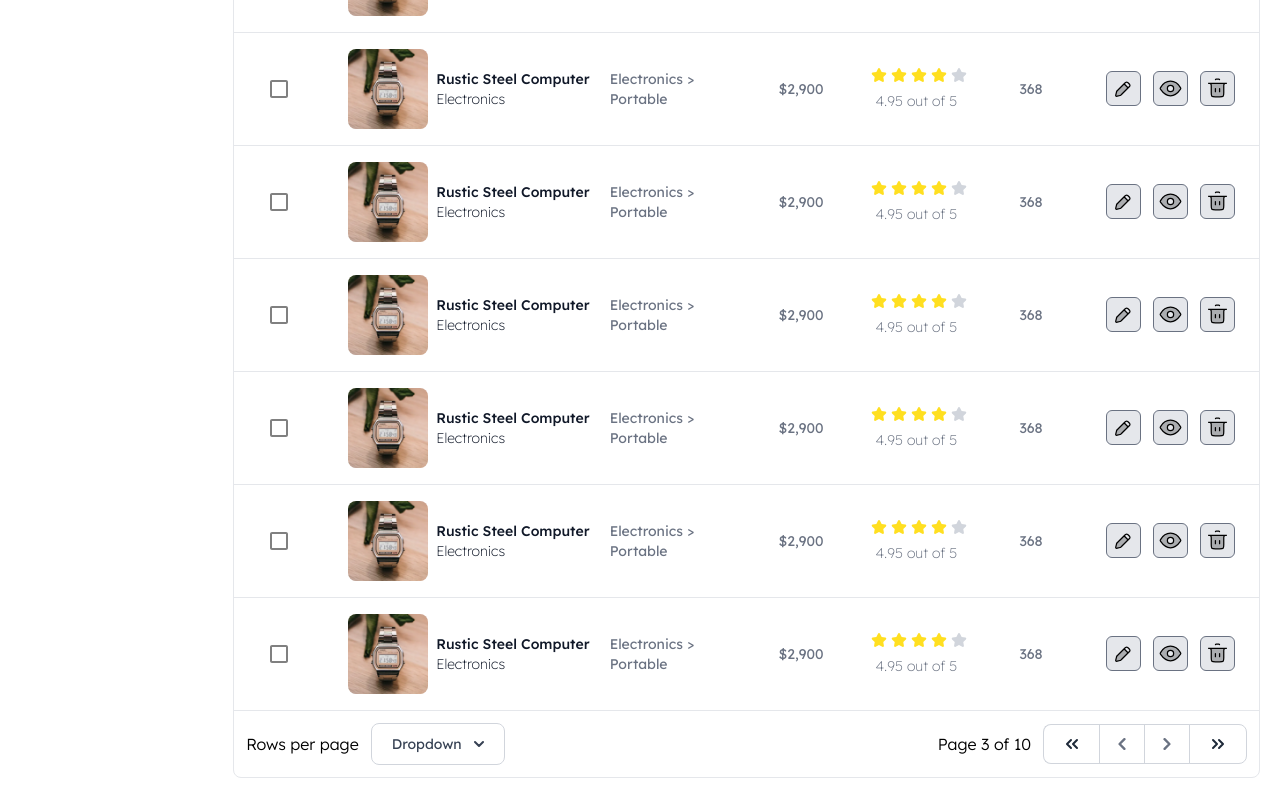
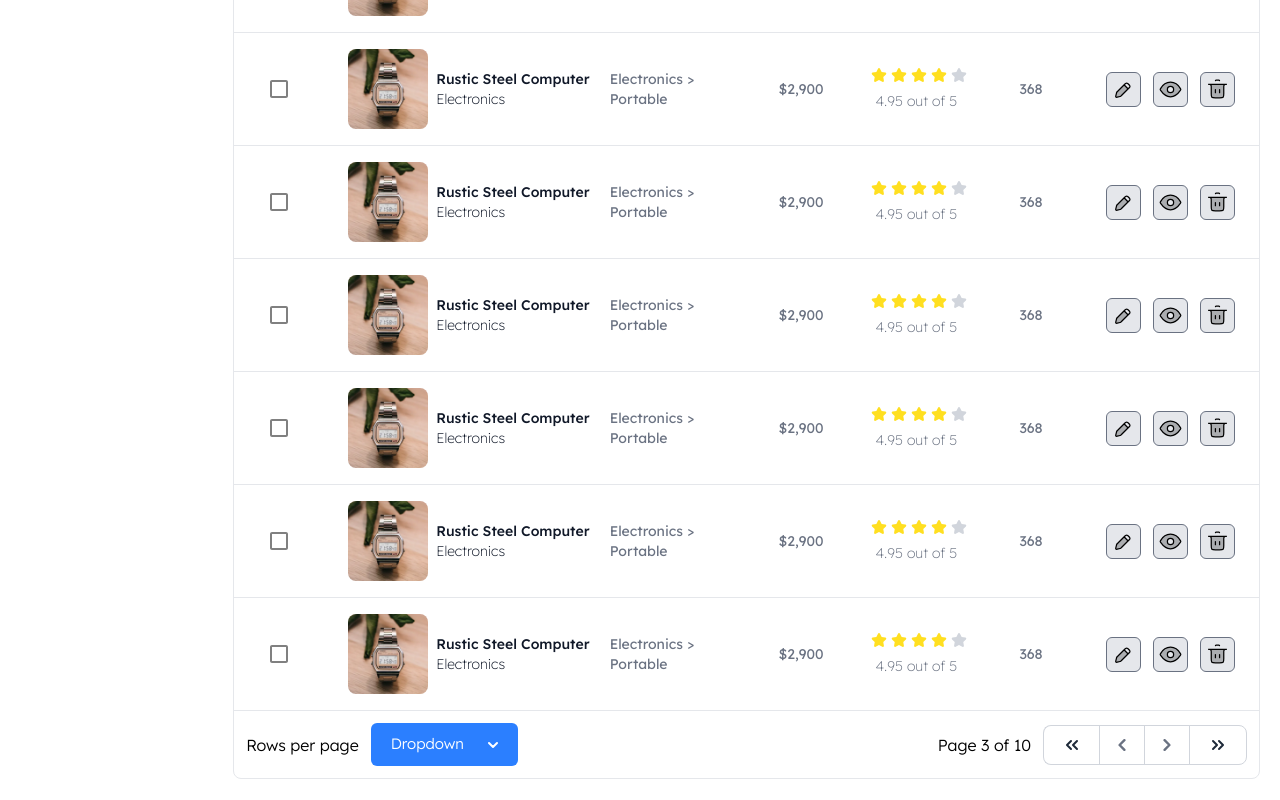
Before and after one commit to RijoyChowdhury/ecommerce-website-admin, a React (Vite) app: page / in a window 1280 px wide. Shown: the part 2338-3138 px from the top of the page. Built offline with nearby package versions, Linux system fonts and the light colour scheme.

Commit message:
refactor: refactors code for Dropdown component

```diff
--- a/src/components/DropdownSelect/index.jsx
+++ b/src/components/DropdownSelect/index.jsx
@@ -1,6 +1,7 @@
 import React, { useState } from 'react'
+import Button from '../Button';
 
-const DropdownSelect = ({position}) => {
+const DropdownSelect = ({ position }) => {
     const [openMenu, setOpenMenu] = useState(false);
 
     const toggleMenu = () => {
@@ -9,7 +10,7 @@ const DropdownSelect = ({position}) => {
     }
 
     const determineMenuPosition = () => {
-        switch(position) {
+        switch (position) {
             case 'bottom': return 'top-12';
             case 'top': return 'bottom-12';
             default: return 'top-12';
@@ -18,34 +19,32 @@ const DropdownSelect = ({position}) => {
 
     return (
         <div className='relative'>
-            <button
+            <Button
                 id="dropdownHoverButton"
                 data-dropdown-toggle="dropdownHover"
                 data-dropdown-trigger="click"
-                className="border border-gray-300 dark:border-blue-700 text-gray-700 bg-white dark:bg-blue-700 dark:text-white hover:ring-2 hover:ring-blue-500 focus:ring-2 focus:outline-none focus:ring-blue-500 rounded-lg text-sm px-5 py-2.5 text-center inline-flex items-center dark:hover:bg-blue-700"
-                type="button"
                 onClick={toggleMenu}
             >
                 Dropdown
                 <svg className="w-2.5 h-2.5 ms-3" aria-hidden="true" xmlns="http://www.w3.org/2000/svg" fill="none" viewBox="0 0 10 6">
                     <path stroke="currentColor" strokeLinecap="round" stroke-linejoin="round" stroke-width="2" d="m1 1 4 4 4-4" />
                 </svg>
-            </button>
+            </Button>
 
             {/* <!-- Dropdown menu --> */}
             <div id="dropdownHover" className={`z-10 border border-gray-200 dark:border-gray-400 bg-white divide-y divide-gray-100 rounded-lg shadow-sm w-44 dark:bg-gray-700 ${openMenu ? '' : 'hidden'} transition-all absolute ${determineMenuPosition()}`}>
                 <ul className="py-2 text-sm text-gray-700 dark:text-gray-200" aria-labelledby="dropdownHoverButton">
                     <li>
-                        <div className="block px-4 py-2 hover:bg-gray-100 dark:hover:bg-gray-600 dark:hover:text-white" onClick={e => setOpenMenu(false)}>Dashboard</div>
+                        <div className="block rounded-md mx-2 px-4 py-2 hover:bg-gray-100 dark:hover:bg-gray-600 dark:hover:text-white" onClick={e => setOpenMenu(false)}>Dashboard</div>
                     </li>
                     <li>
-                        <div className="block px-4 py-2 hover:bg-gray-100 dark:hover:bg-gray-600 dark:hover:text-white" onClick={e => setOpenMenu(false)}>Settings</div>
+                        <div className="block rounded-md mx-2 px-4 py-2 hover:bg-gray-100 dark:hover:bg-gray-600 dark:hover:text-white" onClick={e => setOpenMenu(false)}>Settings</div>
                     </li>
                     <li>
-                        <div className="block px-4 py-2 hover:bg-gray-100 dark:hover:bg-gray-600 dark:hover:text-white" onClick={e => setOpenMenu(false)}>Earnings</div>
+                        <div className="block rounded-md mx-2 px-4 py-2 hover:bg-gray-100 dark:hover:bg-gray-600 dark:hover:text-white" onClick={e => setOpenMenu(false)}>Earnings</div>
                     </li>
                     <li>
-                        <div className="block px-4 py-2 hover:bg-gray-100 dark:hover:bg-gray-600 dark:hover:text-white" onClick={e => setOpenMenu(false)}>Sign out</div>
+                        <div className="block rounded-md mx-2 px-4 py-2 hover:bg-gray-100 dark:hover:bg-gray-600 dark:hover:text-white" onClick={e => setOpenMenu(false)}>Sign out</div>
                     </li>
                 </ul>
             </div>
--- a/src/views/Dashboard/index.jsx
+++ b/src/views/Dashboard/index.jsx
@@ -97,7 +97,7 @@ const Dashboard = () => {
                     <div className='dark:bg-gray-700 dark:text-white flex items-center justify-between p-3 gap-3 sm:rounded-b-lg'>
                         <div className='flex items-center gap-3'>
                             <span className='font-[300]'>Rows per page</span>
-                            <DropdownSelect />
+                            <DropdownSelect position={'top'} />
                         </div>
                         <div className='flex items-center justify-between gap-3'>
                             <span className='font-[300]'>Page 3 of 10</span>
```
